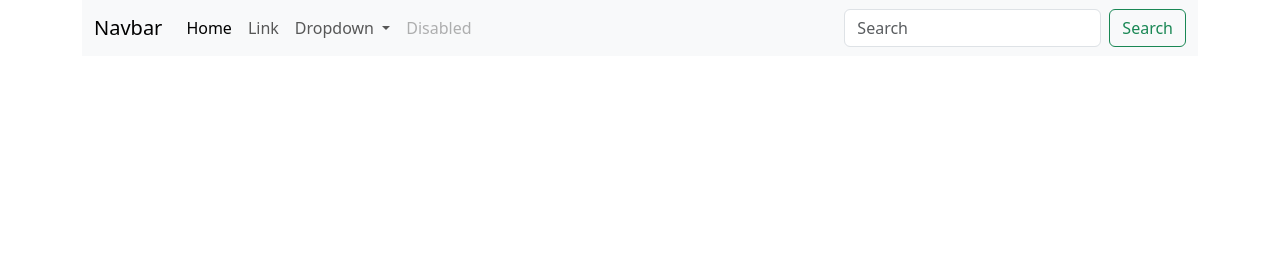
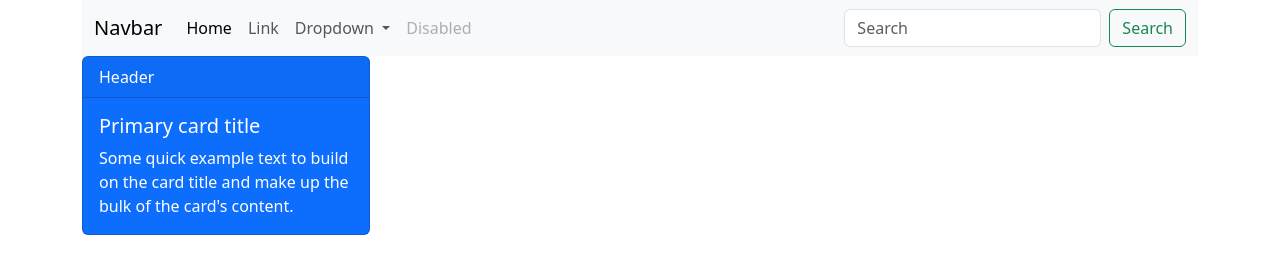
Before and after one commit to leonjzleon/mi-rep-sitorio-23, a plain HTML site: page index.html in a window 1280 px wide. Drawn offline with nearby package versions, Linux system fonts and the light colour scheme.

Commit message:
agregamos tarjeta azul

```diff
--- a/index.html
+++ b/index.html
@@ -45,6 +45,14 @@
         </div>
       </nav>
 
+
+      <div class="card text-bg-primary mb-3" style="max-width: 18rem;">
+        <div class="card-header">Header</div>
+        <div class="card-body">
+          <h5 class="card-title">Primary card title</h5>
+          <p class="card-text">Some quick example text to build on the card title and make up the bulk of the card's content.</p>
+        </div>
+
 </div>
 </body>
 </html>
```
